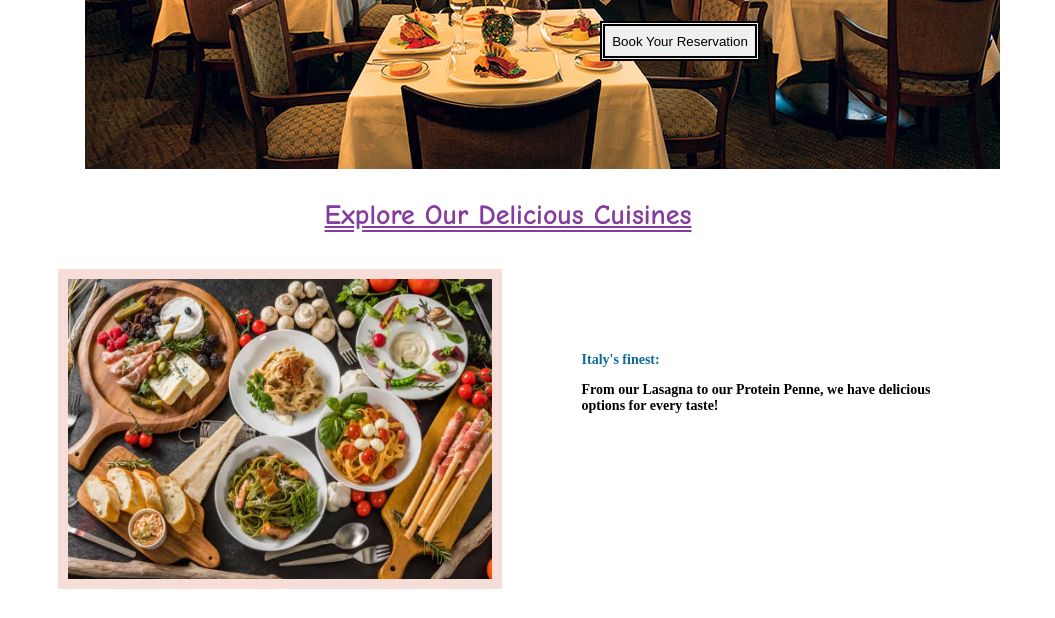
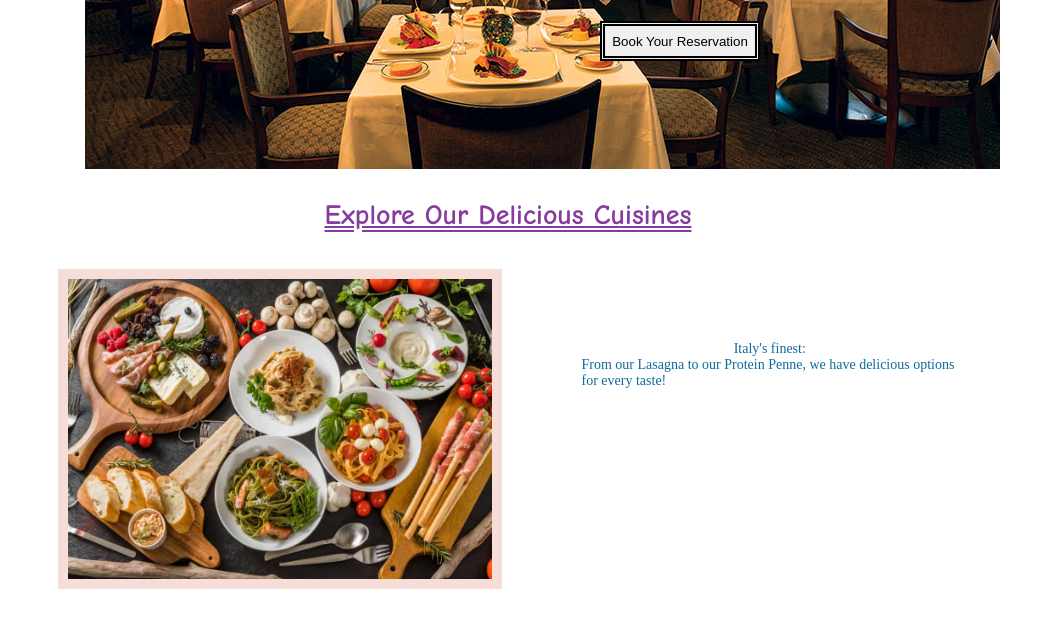
Before and after one commit to chiayuta/amy23a.github.io, a plain HTML site: page hhhhwww3/hw3_home.html in a window 1280 px wide. Shown: the part 479-1097 px from the top of the page, without its empty margins (0-1055 px from the left). Drawn offline with Linux system fonts and the light colour scheme.

Commit message:
Update hw3_home.html

```diff
--- a/hhhhwww3/hw3_home.html
+++ b/hhhhwww3/hw3_home.html
@@ -211,9 +211,9 @@ a:active {
         <br>
         <br>
         <br>
-    <h2 style="font-size:14px;color:#106A9B;font-family:Abril Fatface;text-align: left;">Italy's finest:</h2>
-    <h3 style="font-size:14px;text-align: left">From our Lasagna to our Protein Penne, we have delicious options for every taste!</h3>
-
+    <span style="font-size:14px;color:#106A9B;font-family:Abril Fatface;text-align: left;">Italy's finest:</h2>
+    <br><div style="font-size:14px;text-align: left">From our Lasagna to our Protein Penne, we have delicious options for every taste!</div>
+    </span>
     </div>
 </div>
 
```
